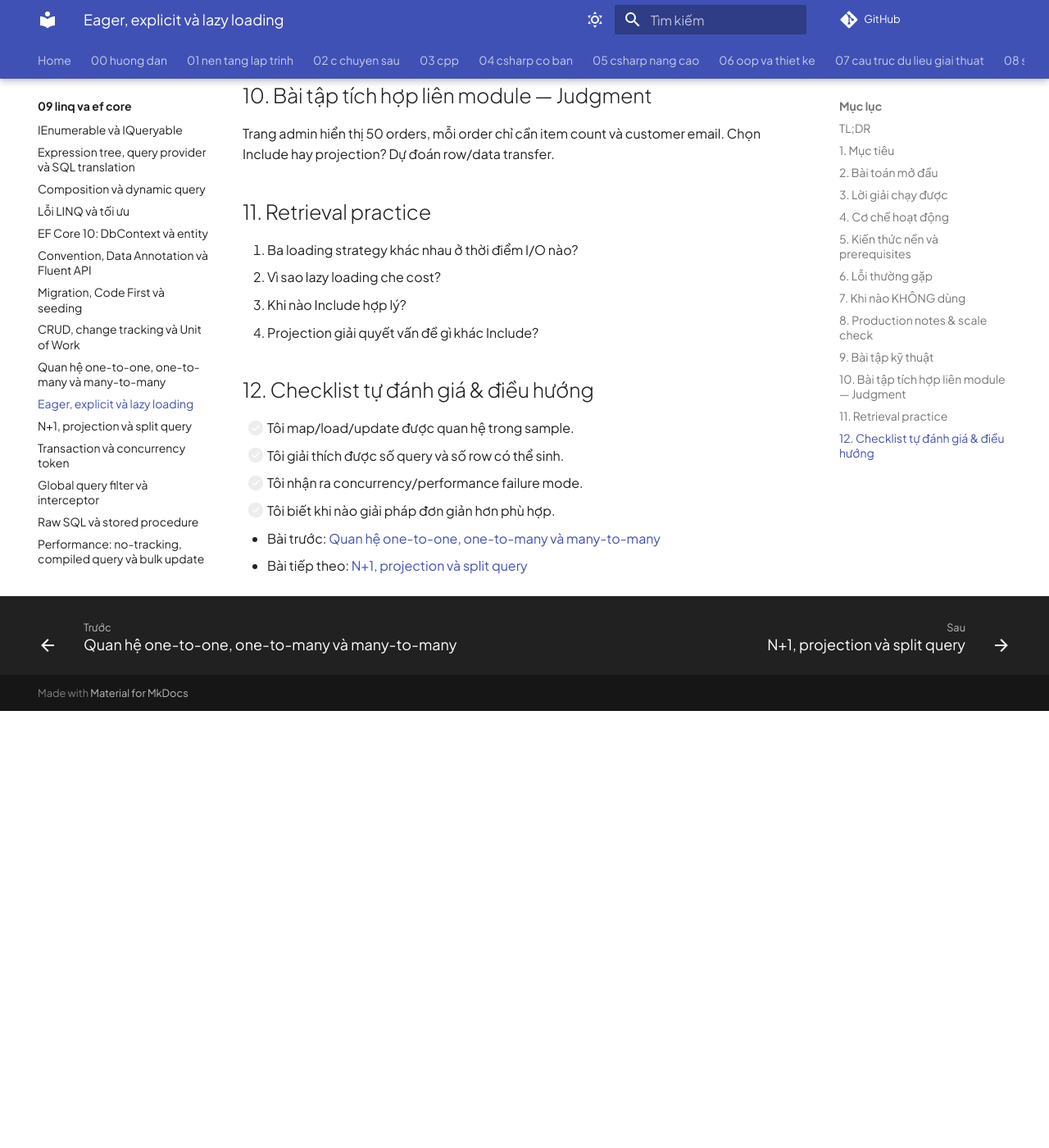
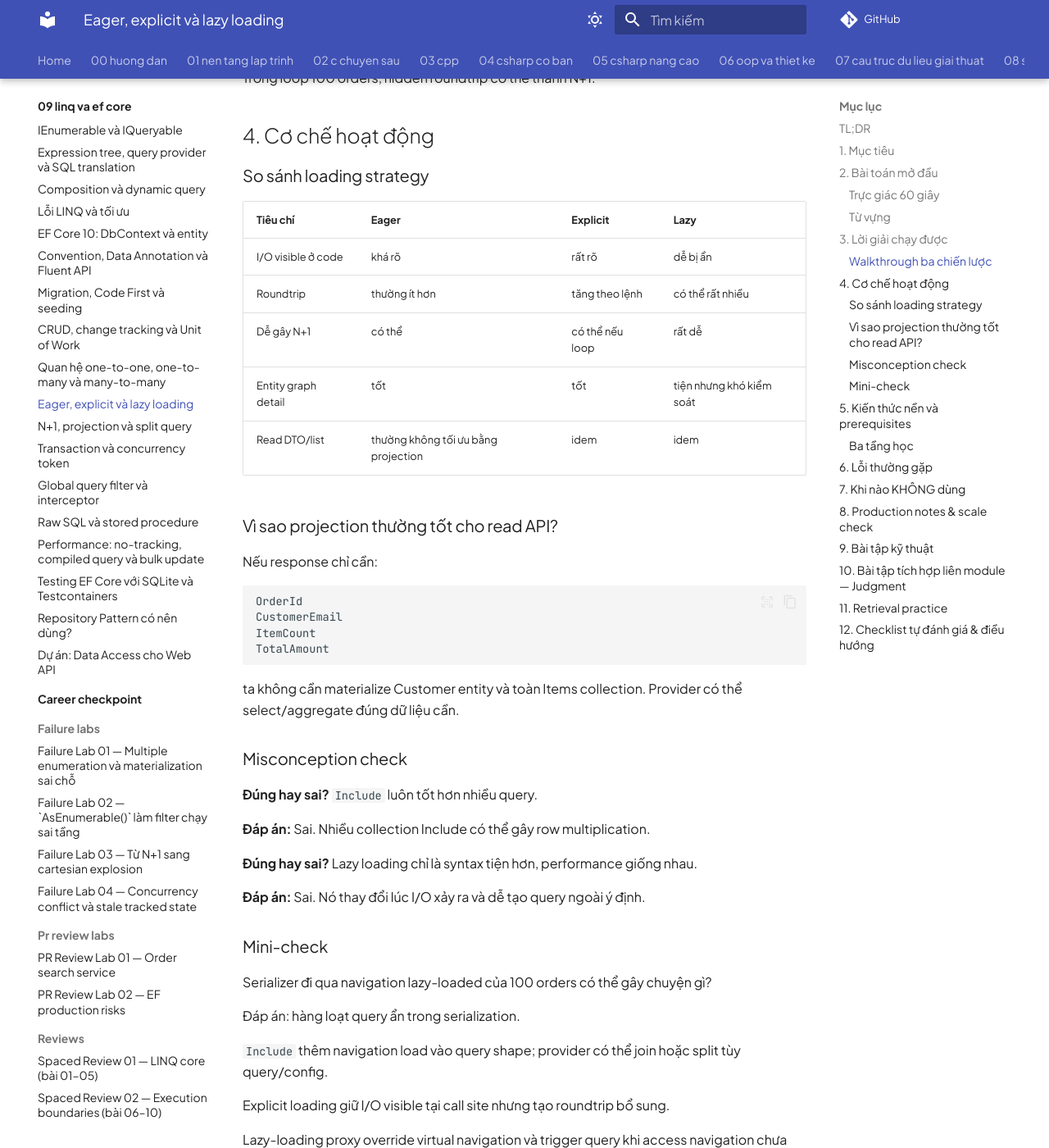
Before and after one commit to Xuanthanh-dzz/full-stack, an MkDocs documentation site: the page built from fullstack-roadmap/09-linq-va-ef-core/16-eager-explicit-va-lazy-loading.md, in a window 1280 px wide and 1400 px high, scrolled down 2735 px. Shown: the whole window at 82% size. Built offline with MkDocs 1.6.1 and Material for MkDocs 9.7.7, drawn with Linux system fonts in a browser that asks for light colours; comment, search, counter and statistics services are not loaded; before the commit the page ends 3602 px from its top, so only the background shows below that; some of the changed text lies outside the part shown.

Commit message:
docs(module-09): deepen beginner explanation in 16-eager-explicit-va-lazy-loading.md

```diff
--- a/fullstack-roadmap/09-linq-va-ef-core/16-eager-explicit-va-lazy-loading.md
+++ b/fullstack-roadmap/09-linq-va-ef-core/16-eager-explicit-va-lazy-loading.md
@@ -20,6 +20,29 @@
 - chọn projection thay entity graph khi phù hợp.
 
 ## 2. Bài toán mở đầu
+
+### Trực giác 60 giây
+
+Khi một Order có Customer và Items, câu hỏi không phải chỉ là “có navigation không?”, mà là **dữ liệu liên quan được lấy từ database lúc nào**.
+
+- eager loading: quyết định lấy trước;
+- explicit loading: tự ra lệnh lấy sau;
+- lazy loading: chạm navigation thì tự lấy.
+
+Khác biệt nằm ở **thời điểm I/O và mức độ visible của cost**.
+
+### Từ vựng
+
+| Thuật ngữ | Nghĩa đơn giản |
+|---|---|
+| eager loading | lấy relation chủ động cùng query plan/batch |
+| explicit loading | gọi API để load relation sau |
+| lazy loading | tự query khi navigation được access |
+| navigation | property trỏ entity liên quan |
+| roundtrip | một lượt app ↔ database |
+| projection | lấy thẳng shape cần dùng thay vì full graph |
+
+Người mới thường thấy lazy loading “tiện nhất”; production lại thường đau vì I/O bị ẩn.
 
 Endpoint cần Order + customer + items. Developer có ba cách load. Nếu chọn lazy loading, `foreach` item/customer có thể âm thầm gửi hàng trăm query.
 
@@ -47,7 +70,79 @@ await db.Entry(order)
 
 Trong CommerceLab read API, ưu tiên projection từ `OrderReadService` khi chỉ cần DTO.
 
+### Walkthrough ba chiến lược
+
+Giả sử cần Order 1001 và Items.
+
+**Eager:**
+
+~~~text
+code gọi Include(Items)
+→ query execute
+→ Order + Items được lấy theo query strategy
+→ access order.Items không cần query mới
+~~~
+
+**Explicit:**
+
+~~~text
+query Order
+→ 1st roundtrip
+code gọi Collection(...).LoadAsync()
+→ 2nd roundtrip
+~~~
+
+**Lazy:**
+
+~~~text
+query Order
+→ 1st roundtrip
+code vô tình access order.Items
+→ hidden 2nd roundtrip
+~~~
+
+Trong loop 100 orders, hidden roundtrip có thể thành N+1.
+
 ## 4. Cơ chế hoạt động
+
+### So sánh loading strategy
+
+| Tiêu chí | Eager | Explicit | Lazy |
+|---|---|---|---|
+| I/O visible ở code | khá rõ | rất rõ | dễ bị ẩn |
+| Roundtrip | thường ít hơn | tăng theo lệnh | có thể rất nhiều |
+| Dễ gây N+1 | có thể | có thể nếu loop | rất dễ |
+| Entity graph detail | tốt | tốt | tiện nhưng khó kiểm soát |
+| Read DTO/list | thường không tối ưu bằng projection | idem | idem |
+
+### Vì sao projection thường tốt cho read API?
+
+Nếu response chỉ cần:
+
+~~~text
+OrderId
+CustomerEmail
+ItemCount
+TotalAmount
+~~~
+
+ta không cần materialize Customer entity và toàn Items collection. Provider có thể select/aggregate đúng dữ liệu cần.
+
+### Misconception check
+
+**Đúng hay sai?** `Include` luôn tốt hơn nhiều query.
+
+**Đáp án:** Sai. Nhiều collection Include có thể gây row multiplication.
+
+**Đúng hay sai?** Lazy loading chỉ là syntax tiện hơn, performance giống nhau.
+
+**Đáp án:** Sai. Nó thay đổi lúc I/O xảy ra và dễ tạo query ngoài ý định.
+
+### Mini-check
+
+Serializer đi qua navigation lazy-loaded của 100 orders có thể gây chuyện gì?
+
+Đáp án: hàng loạt query ẩn trong serialization.
 
 `Include` thêm navigation load vào query shape; provider có thể join hoặc split tùy query/config.
 
@@ -56,6 +151,14 @@ Explicit loading giữ I/O visible tại call site nhưng tạo roundtrip bổ s
 Lazy-loading proxy override virtual navigation và trigger query khi access navigation chưa load; entity/context phải còn phù hợp.
 
 ## 5. Kiến thức nền và prerequisites
+
+### Ba tầng học
+
+**Beginner core:** biết ba strategy khác nhau ở thời điểm I/O.
+
+**Working developer:** default lazy off, projection cho list/read, Include có chủ đích.
+
+**Deep dive:** proxy mechanism, fix-up, split query và consistency.
 
 Must know: navigation access có thể là memory access hoặc database I/O tùy strategy — đây là semantic difference lớn.
 
```
